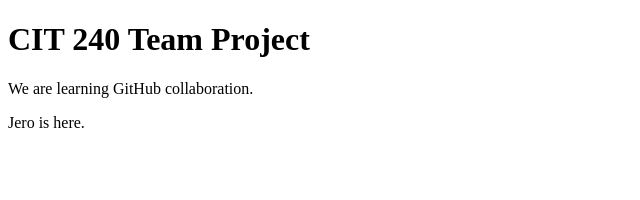
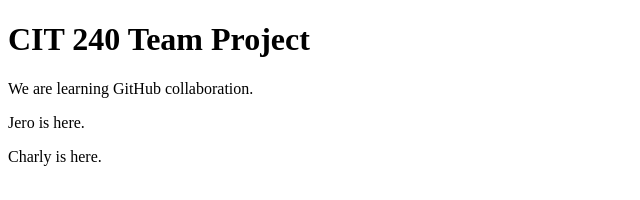
Before and after one commit to Ykaixz1203/cit240-RUIZ-GREGORIO-ORAIS-VALLE-PADRONES, a plain HTML site: page index.html in a window 1280 px wide. Shown: the whole page, without its empty margins (0-640 px from the left). Drawn offline with Linux system fonts and the light colour scheme.

Commit message:
Add Gregorio details to index.html

```diff
--- a/index.html
+++ b/index.html
@@ -8,6 +8,7 @@
     <h1>CIT 240 Team Project</h1>
     <p>We are learning GitHub collaboration.</p>
      <p>Jero is here.</p>
+     <p>Charly is here.</p>
 
 </body>
 </html>
```
